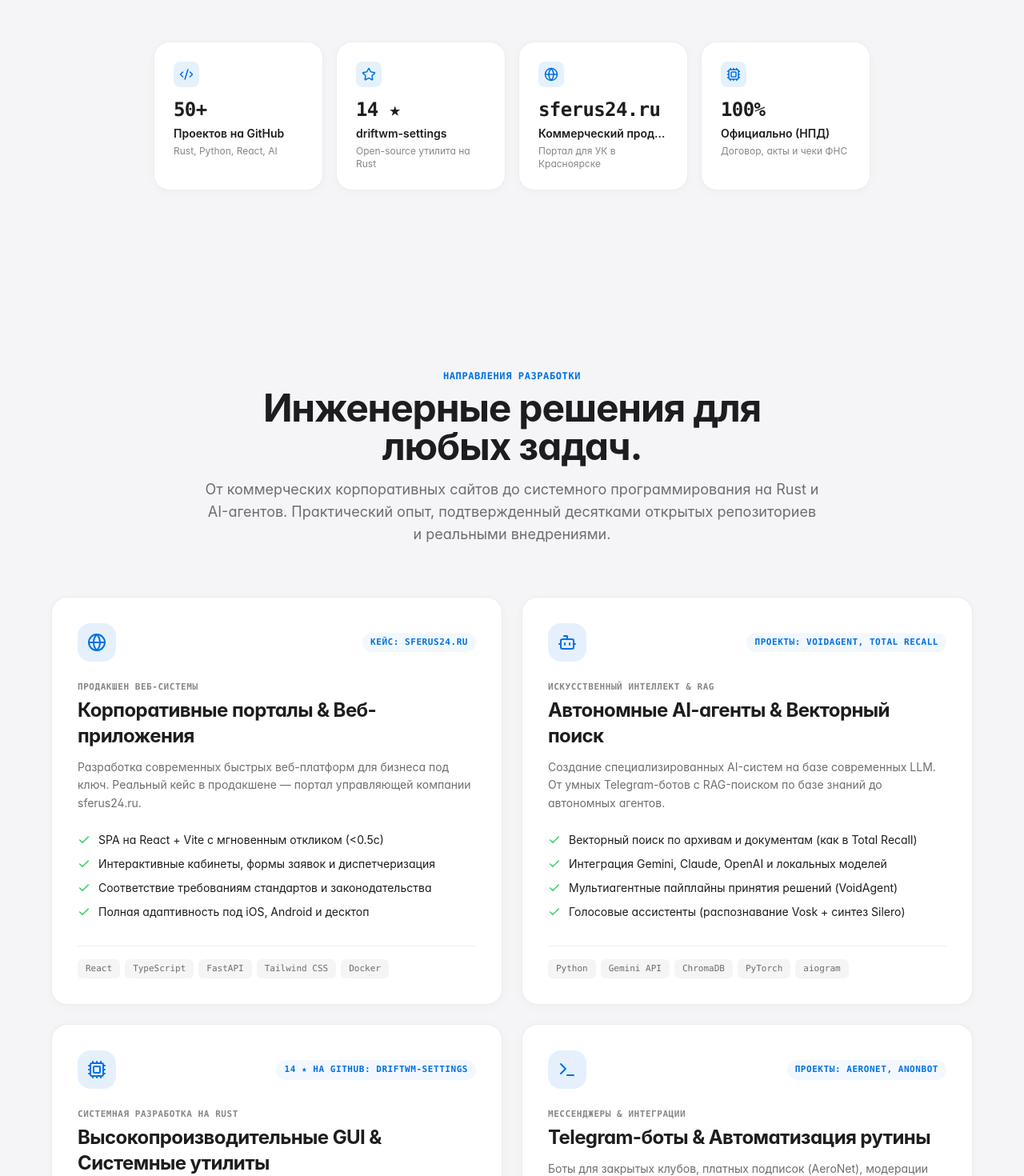
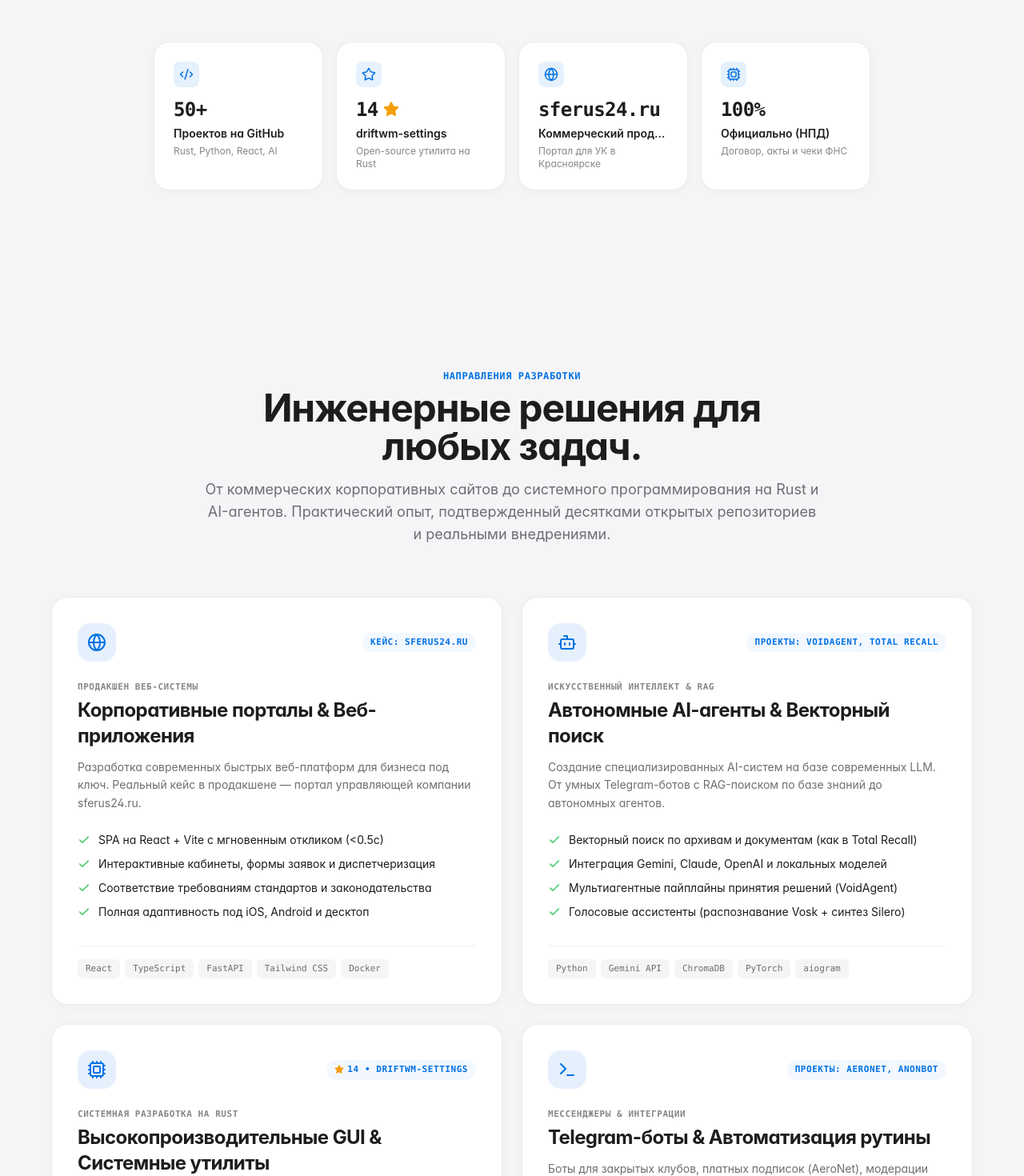
Before and after one commit to wwmaxik/wwmaxik.github.io, a React (Vite) app: page / in a window 1280 px wide. Shown: the part 680-2150 px from the top of the page at 80% size. Built offline with nearby package versions, Linux system fonts and the light colour scheme.

Commit message:
feat(icons): replace emojis and unicode stars with SVG icons and official GitHub Octicon star

```diff
--- a/src/components/CaseStudy.jsx
+++ b/src/components/CaseStudy.jsx
@@ -1,5 +1,6 @@
 import { useState } from 'react'
 import { ExternalLink, Terminal, Globe, Cpu, Bot, Zap, Star } from 'lucide-react'
+import GitHubStarIcon from './GitHubStarIcon'
 
 function CaseStudy() {
   const [activeTab, setActiveTab] = useState(0)
@@ -49,7 +50,7 @@ Cache-Control: public, max-age=31536000, immutable
       problem: 'Пользователям Wayland-композитора driftwm требовался графический центр управления без тяжелых GTK/C зависимостей и с бережным сохранением комментариев в файлах конфигурации.',
       solution: 'Создал приложение на чистом Rust и фреймворке Iced 0.13 в палитре Catppuccin Mocha. Интегрировал парсер toml_edit для сохранения комментариев и встроенную валидацию driftwm --check-config.',
       metrics: [
-        { label: 'Звёзд на GitHub', val: '14 ★' },
+        { label: 'Звёзд на GitHub', val: '14', hasStar: true },
         { label: 'Холодный старт', val: '<15 мс' },
         { label: 'Язык реализации', val: 'Pure Rust' },
       ],
@@ -197,8 +198,11 @@ $ ./target/release/driftwm-settings
                 <div className="grid grid-cols-3 gap-2 sm:gap-3 mb-8 w-full">
                   {current.metrics.map((m, idx) => (
                     <div key={idx} className="p-2.5 sm:p-3.5 rounded-xl bg-black/[0.02] dark:bg-white/[0.03] border border-black/[0.04] dark:border-white/[0.06] text-center min-w-0">
-                      <div className="text-sm sm:text-2xl font-bold text-[#1D1D1F] dark:text-[#F5F5F7] font-mono mb-0.5 truncate">
-                        {m.val}
+                      <div className="text-sm sm:text-2xl font-bold text-[#1D1D1F] dark:text-[#F5F5F7] font-mono mb-0.5 truncate flex items-center justify-center gap-1">
+                        <span>{m.val}</span>
+                        {m.hasStar && (
+                          <GitHubStarIcon className="w-3.5 h-3.5 sm:w-4 sm:h-4 text-amber-500 fill-amber-500 shrink-0 inline-block -mt-0.5" />
+                        )}
                       </div>
                       <div className="text-[10px] sm:text-[11px] text-[#86868B] dark:text-[#86868B] leading-tight truncate">
                         {m.label}
--- /dev/null
+++ b/src/components/GitHubStarIcon.jsx
@@ -0,0 +1,17 @@
+function GitHubStarIcon({ className = "w-3.5 h-3.5 inline-block", fill = "currentColor", ...props }) {
+  return (
+    <svg
+      aria-hidden="true"
+      viewBox="0 0 16 16"
+      version="1.1"
+      className={className}
+      fill={fill}
+      xmlns="http://www.w3.org/2000/svg"
+      {...props}
+    >
+      <path d="M8 .25a.75.75 0 0 1 .673.418l1.882 3.815 4.21.612a.75.75 0 0 1 .416 1.279l-3.046 2.97.719 4.192a.751.751 0 0 1-1.088.791L8 12.347l-3.766 1.98a.75.75 0 0 1-1.088-.79l.72-4.194L.818 6.374a.75.75 0 0 1 .416-1.28l4.21-.611L7.327.668A.75.75 0 0 1 8 .25Z" />
+    </svg>
+  )
+}
+
+export default GitHubStarIcon
--- a/src/components/Hero.jsx
+++ b/src/components/Hero.jsx
@@ -1,4 +1,5 @@
 import { ArrowRight, Send, Github, ExternalLink, Code2, Cpu, Globe, Star } from 'lucide-react'
+import GitHubStarIcon from './GitHubStarIcon'
 
 function Hero() {
   const scrollTo = (id) => {
@@ -16,7 +17,8 @@ function Hero() {
       icon: Code2,
     },
     {
-      value: '14 ★',
+      value: '14',
+      hasStar: true,
       label: 'driftwm-settings',
       detail: 'Open-source утилита на Rust',
       icon: Star,
@@ -108,8 +110,11 @@ function Hero() {
               <div className="w-7 h-7 sm:w-8 sm:h-8 rounded-lg bg-[#0071E3]/10 dark:bg-[#2997FF]/15 text-[#0071E3] dark:text-[#2997FF] flex items-center justify-center mb-2.5 sm:mb-3 flex-shrink-0">
                 <m.icon size={16} className="sm:w-[18px] sm:h-[18px]" />
               </div>
-              <div className="text-base sm:text-2xl font-bold tracking-tight text-[#1D1D1F] dark:text-[#F5F5F7] mb-1 font-mono truncate">
-                {m.value}
+              <div className="text-base sm:text-2xl font-bold tracking-tight text-[#1D1D1F] dark:text-[#F5F5F7] mb-1 font-mono truncate flex items-center gap-1.5">
+                <span>{m.value}</span>
+                {m.hasStar && (
+                  <GitHubStarIcon className="w-4 h-4 sm:w-5 sm:h-5 text-amber-500 fill-amber-500 shrink-0 inline-block" />
+                )}
               </div>
               <div className="text-xs sm:text-sm font-semibold text-[#1D1D1F] dark:text-[#F5F5F7] leading-tight mb-1 truncate">
                 {m.label}
--- a/src/components/OpenSource.jsx
+++ b/src/components/OpenSource.jsx
@@ -1,4 +1,5 @@
-import { Github, Star, GitFork, ArrowUpRight, Code, Cpu } from 'lucide-react'
+import { Github, GitFork, ArrowUpRight, Code, Cpu } from 'lucide-react'
+import GitHubStarIcon from './GitHubStarIcon'
 
 function OpenSource() {
   const repos = [
@@ -110,7 +111,7 @@ function OpenSource() {
 
                   {r.stars > 0 && (
                     <span className="flex items-center gap-1 text-[11px] font-mono px-2 py-0.5 rounded-full bg-amber-500/10 text-amber-700 dark:text-amber-400 font-semibold flex-shrink-0">
-                      <Star size={11} className="fill-amber-500" />
+                      <GitHubStarIcon className="w-3 h-3 text-amber-500 fill-amber-500 shrink-0" />
                       {r.stars}
                     </span>
                   )}
--- a/src/components/Services.jsx
+++ b/src/components/Services.jsx
@@ -1,4 +1,5 @@
 import { Globe, Bot, Cpu, Terminal, Check, Server, ShieldCheck, Sparkles } from 'lucide-react'
+import GitHubStarIcon from './GitHubStarIcon'
 
 function Services() {
   const services = [
@@ -36,13 +37,14 @@ function Services() {
       title: 'Высокопроизводительные GUI & Системные утилиты',
       description: 'Разработка легких нативных десктопных приложений без прожорливого Electron. Опыт создания интерфейсов и системного софта под Linux Wayland.',
       features: [
-        'Графические интерфейсы на Rust + Iced (driftwm-settings, 14 ★)',
+        'Графические интерфейсы на Rust + Iced (driftwm-settings, 14 звезд на GitHub)',
         'Жестовая навигация и Circle-to-Search с Gemini Vision (driftglide)',
         'Мгновенный холодный старт и потребление памяти до 20 МБ',
         'Интеграция с системными шинами IPC и протоколами Wayland',
       ],
       tech: ['Rust', 'Iced 0.13', 'Wayland', 'Linux IPC', 'Smithay'],
-      highlight: '14 ★ на GitHub: driftwm-settings',
+      highlight: 'driftwm-settings',
+      stars: 14,
     },
     {
       icon: Terminal,
@@ -106,8 +108,15 @@ function Services() {
                   <div className="w-11 h-11 sm:w-12 sm:h-12 rounded-2xl bg-[#0071E3]/10 dark:bg-[#2997FF]/15 text-[#0071E3] dark:text-[#2997FF] flex items-center justify-center flex-shrink-0">
                     <item.icon size={22} className="sm:w-6 sm:h-6" />
                   </div>
-                  <span className="text-[10px] sm:text-[11px] font-mono tracking-wider text-[#0071E3] dark:text-[#2997FF] uppercase font-semibold px-2.5 py-1 rounded-full bg-[#0071E3]/5 dark:bg-[#2997FF]/10 max-w-full truncate">
-                    {item.highlight}
+                  <span className="inline-flex items-center gap-1 text-[10px] sm:text-[11px] font-mono tracking-wider text-[#0071E3] dark:text-[#2997FF] uppercase font-semibold px-2.5 py-1 rounded-full bg-[#0071E3]/5 dark:bg-[#2997FF]/10 max-w-full truncate">
+                    {item.stars ? (
+                      <>
+                        <GitHubStarIcon className="w-3 h-3 text-amber-500 fill-amber-500 shrink-0" />
+                        <span>{item.stars} • {item.highlight}</span>
+                      </>
+                    ) : (
+                      <span>{item.highlight}</span>
+                    )}
                   </span>
                 </div>
 
```
Also changed, not shown: src/components/Estimator.jsx (+32 -7 lines).
